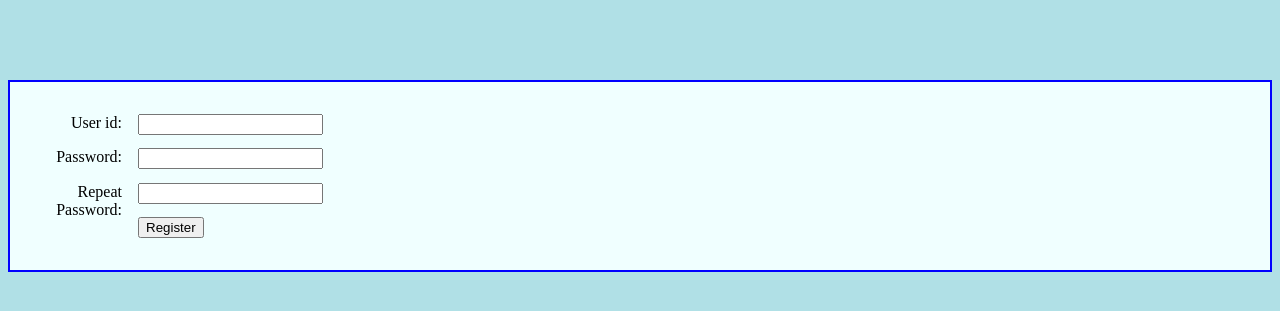
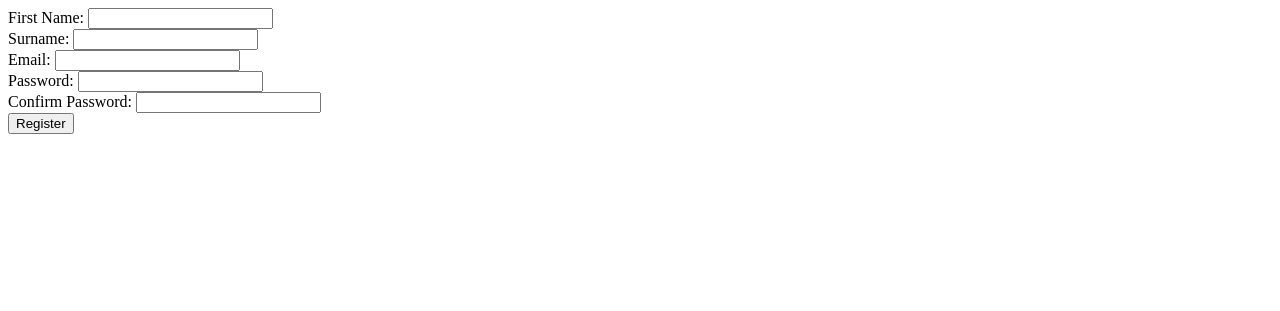
Before and after one commit to godziller/cs1116_web_dev, a Flask app: page /register in a window 1280 px wide. Shown: the top 311 px of the page. Run offline with Flask 3, Linux system fonts and the light colour scheme.

Commit message:
adding web dev error

```diff
--- a/public_html/cgi-bin/ca1/app.py
+++ b/public_html/cgi-bin/ca1/app.py
@@ -16,27 +16,18 @@ Session(app)
 This section are all user login route functions
 '''
 
-@app.route("/register", methods=["GET", "POST"]) #TODO:
+@app.route("/register", methods=["GET", "POST"])
 def register():
     form = register_form()
     if form.validate_on_submit():
-        user_id = form.user_id.data
-        password = form.password.data
-        password2 = form.password2.data
-        db = get_db()
-        conflict_user = db.execute(
-            """SELECT * FROM users
-               WHERE user_id = ?;""", (user_id,)).fetchone()
-        if conflict_user is not None:
-            form.user_id.errors.append("Username is already taken")
-        else:
-            db.execute("""
-                INSERT INTO user(user_id, password)
-                VALUES (?,?):""",
-                (user_id, generate_password_hash(password)))
-            db.commit()
-            return redirect( url_for("Login"))
-    return render_template("register_form.html", form=form)
+        print('HERE ')
+
+
+
+
+
+
+    return render_template('register_form.html', form=form)
 
 @app.route("/login", methods=["GET", "POST"])
 def login():
--- a/public_html/cgi-bin/ca1/forms.py
+++ b/public_html/cgi-bin/ca1/forms.py
@@ -1,5 +1,5 @@
 from flask_wtf import FlaskForm
-from wtforms import SubmitField, StringField, SelectField,  IntegerField, DecimalField, DateField
+from wtforms import SubmitField, StringField, SelectField,  IntegerField, DecimalField, DateField, PasswordField
 from wtforms.validators import InputRequired
 
 class create_task_form(FlaskForm):
@@ -25,7 +25,10 @@ class view_task_form(FlaskForm):
 
 
 class register_form(FlaskForm):
-    user_id = StringField("User id: ", validators=[InputRequired()])
-    password = StringField("Password: ", validators=[InputRequired()])
-    password2 = StringField("Repeat Password: ", validators=[InputRequired()])
+    user_id = StringField("User ID: ", validators=[InputRequired()])
+    password = PasswordField("Password: ", validators=[InputRequired()])
+    confirm_password = PasswordField("Confirm Password: ", validators=[InputRequired()])
+    email = StringField("Email: ", validators=[InputRequired()])
+    first_name = StringField("First Name: ", validators=[InputRequired()])
+    surname = StringField("Surname: ", validators=[InputRequired()])
     submit = SubmitField("Register")
--- a/public_html/cgi-bin/ca1/schema.sql
+++ b/public_html/cgi-bin/ca1/schema.sql
@@ -26,4 +26,5 @@ VALUES
 
 select * from tasks;
 
+select * from users
 DELETE FROM tasks
--- a/public_html/cgi-bin/ca1/templates/base.html
+++ b/public_html/cgi-bin/ca1/templates/base.html
@@ -3,7 +3,6 @@
 <head>
     <meta charset="UTF-8">
     <title>{% block title %} {% endblock %}</title>
-    <link rel="stylesheet" href="{{url_for('static', filename='styles.css') }}">
 
     <style>
         nav a {
--- a/public_html/cgi-bin/ca1/templates/register_form.html
+++ b/public_html/cgi-bin/ca1/templates/register_form.html
@@ -5,9 +5,21 @@
 
     {{form.hidden_tag()}}
 
-    {{ form.user_id.label }}
-    {{ form.user_id() }}
-    {% for error in form.user_id.errors %}
+    {{ form.first_name.label }}
+    {{ form.first_name() }}
+    {% for error in form.first_name.errors %}
+        {{error}}
+    {% endfor %}
+    <br>
+    {{ form.surname.label }}
+    {{ form.surname() }}
+    {% for error in form.surname.errors %}
+        {{error}}
+    {% endfor %}
+    <br>
+    {{ form.email.label }}
+    {{ form.email() }}
+    {% for error in form.email.errors %}
         {{error}}
     {% endfor %}
     <br>
@@ -17,9 +29,9 @@
         {{error}}
     {% endfor %}
     <br>
-    {{ form.password2.label }}
-    {{ form.password2() }}
-    {% for error in form.password2.errors %}
+    {{ form.confirm_password.label }}
+    {{ form.confirm_password() }}
+    {% for error in form.confirm_password.errors %}
         {{error}}
     {% endfor %}
     <br>
--- /dev/null
+++ b/public_html/cgi-bin/lab6/static/styles.css
@@ -0,0 +1,5 @@
+canvas{
+	background-color: black;
+    display: block;
+    margin: 1em auto;
+}
```
Also changed, not shown: public_html/cgi-bin/lab6/particles.html (added, +14 -0 lines), public_html/cgi-bin/lab6/particles.js (added, +73 -0 lines), public_html/cgi-bin/lab6/templates/particles.html (added, +14 -0 lines), 2 other files.
